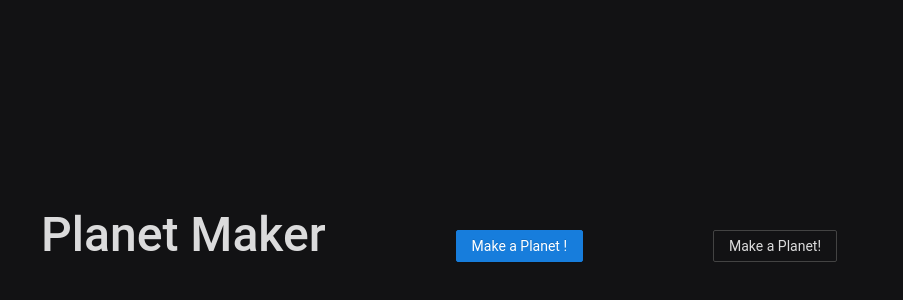
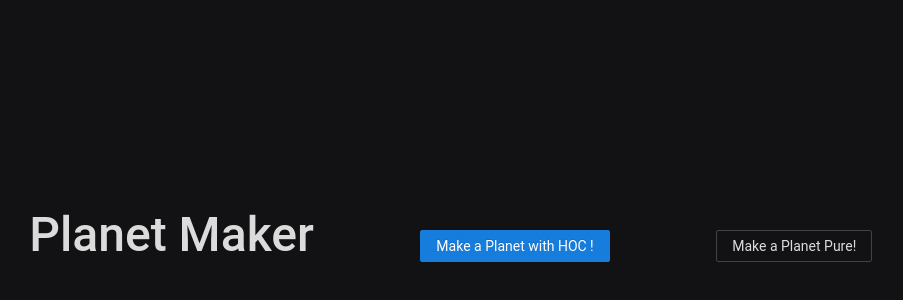
Before and after one commit to lucascmreis/planetmaker, a React (Create React App) app: page / in a window 1280 px wide. Shown: the part 114-414 px from the top of the page, without its empty margins (136-1039 px from the left). Built offline with nearby package versions, Linux system fonts and the light colour scheme.

Commit message:
feat: add a default config for the button hoc

```diff
--- a/src/hoc/withButtonFunctionality.js
+++ b/src/hoc/withButtonFunctionality.js
@@ -1,6 +1,9 @@
-export const withButtonFunctionality = (Component, config) => {
-    console.log('config', config)
+export const withButtonFunctionality = (WrappedComponent, config) => {
+
+    const defaultConfig = {
+        onClick: () => alert('quando não passo nada, isso é o que vem direto do hoc por default')
+    }
     return props => {
-        return <Component  onClick={()=> alert('quando não passo nada, isso é o que vem direto do hoc por default')} {...config }{...props} />
+        return <WrappedComponent {...defaultConfig} {...config }{...props} />
       }
 }
--- a/src/pages/Home/index.js
+++ b/src/pages/Home/index.js
@@ -23,10 +23,10 @@ export const Home = () => {
         <h1>Planet Maker</h1>
 
         <OpenModalButton>
-          Make a Planet !
+          Make a Planet with HOC !
         </OpenModalButton>
 
-        <ButtonComponent onClick={()=> alert('Esse é um componente puro sem o hoc')}>Make a Planet!</ButtonComponent>
+        <ButtonComponent onClick={()=> alert('Esse é um componente puro sem o hoc')}>Make a Planet Pure!</ButtonComponent>
 
         <div className='wrapper'>
 
```
